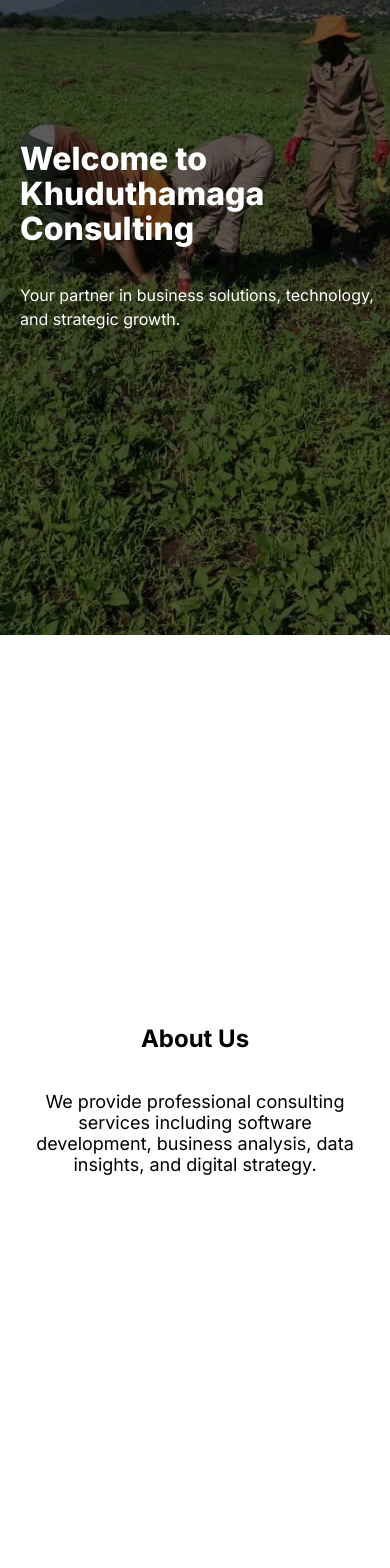
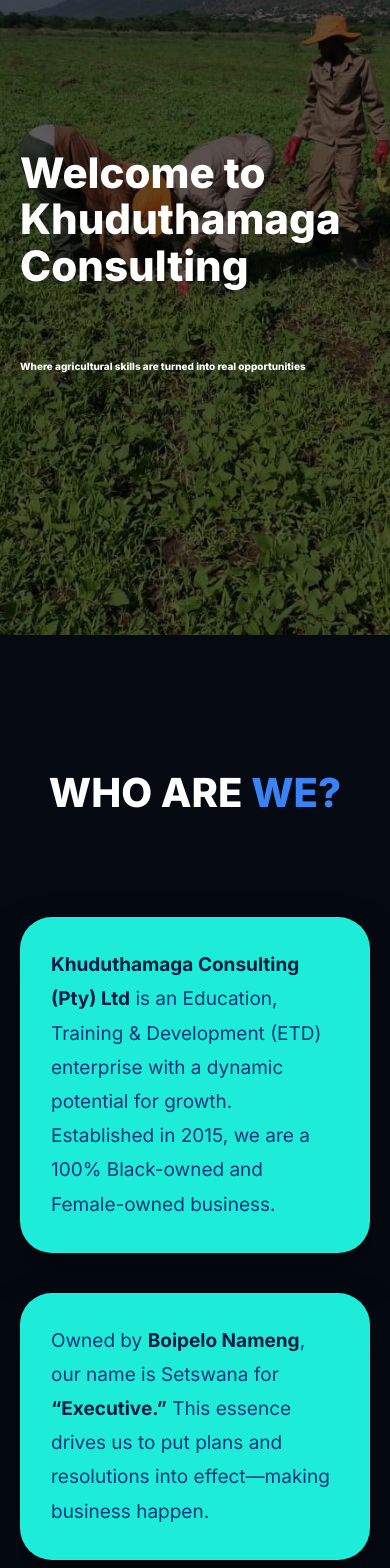
Before and after one commit to JosephMotshana/khuduthamaga, a React (Vite) app: page / in a window 390 px wide. Shown: the part 209-1777 px from the top of the page. Built offline with nearby package versions, Linux system fonts and the light colour scheme.

Commit message:
I just finished with the about us page

```diff
--- a/src/App.jsx
+++ b/src/App.jsx
@@ -18,21 +18,34 @@ function App() {
       {/* HERO SECTION */}
       <header className="hero" id="home">
         <h1>Welcome to Khuduthamaga Consulting</h1>
-          <p>Your partner in business solutions, technology,
-          and strategic growth.</p>
+          <p>Where agricultural skills are turned into real opportunities</p>
 
         {/* <button className="cta-btn">Get Started</button> */}
       </header>
 
+<section className="About" id="about">
+  <div className="About-container">
+    {/* Heading stays outside the boxes */}
+    <h2 className="About-title">WHO ARE <span>WE?</span></h2>
 
-      {/*About*/}
-      <section className="About"id="about">
-        <h2>About Us</h2>
+    <div className="Boxes-wrapper">
+      {/* Box 1 */}
+      <div className="Text-card">
         <p>
-          We provide professional consulting services including software development,
-          business analysis, data insights, and digital strategy.
+          <strong>Khuduthamaga Consulting (Pty) Ltd</strong> is an Education, Training & Development (ETD) enterprise with a dynamic potential for growth. Established in 2015, we are a 100% Black-owned and Female-owned business.
         </p>
-      </section>
+      </div>
+
+      {/* Box 2 */}
+      <div className="Text-card">
+        <p>
+          Owned by <strong>Boipelo Nameng</strong>, our name is Setswana for <strong>“Executive.”</strong> This essence drives us to put plans and resolutions into effect—making business happen.
+        </p>
+        {/* <button className="About-btn">Explore Features</button> */}
+      </div>
+    </div>
+  </div>
+</section>
 
       {/* SECTION */}
       <section className="Services"id="services">
--- a/src/global.css
+++ b/src/global.css
@@ -102,7 +102,32 @@ html, body {
 .hero p {
   font-size: 20px;
   line-height: 1.5;
-  max-width: 650px;
+  max-width: fit-content;    /* Ensures the animation stops at the end of the text */
+  font-weight: 800 !important;
+
+  /* Animation Setup */
+  overflow: hidden;          /* Hides characters before they are typed */
+  white-space: nowrap;       /* Keeps text on one line */
+  border-right: 3px solid;   /* The "cursor" */
+  display: block;            /* Ensures it stays on its own line */
+  text-align: left;          /* Keeps text to the left */
+
+  /* Typing logic: change 3.5s to make it faster or slower */
+  animation:
+    typing 3.5s steps(40, end) forwards,
+    blink-caret 0.75s step-end infinite;
+}
+
+/* The typing effect: width grows from 0 to full */
+@keyframes typing {
+  from { width: 0; }
+  to { width: 100%; }
+}
+
+/* The blinking cursor effect */
+@keyframes blink-caret {
+  from, to { border-color: transparent; }
+  50% { border-color: transparent; } /* Change 'black' to your text color */
 }
 
 /* SLIDESHOW ANIMATION (4s screentime each) */
@@ -126,6 +151,7 @@ html, body {
 /* MOBILE RESPONSIVENESS */
 @media screen and (max-width: 768px) {
   .navbar {
+    position: absolute;
     width: 100% !important;
     padding: 8px 10px !important;
     top: 80px !important;
@@ -164,45 +190,134 @@ html, body {
   }
 
   /* HERO ADJUSTMENTS */
-  .hero {
-    padding: 100px 10px 60px 20px !important; /* Kept closer to navbar as requested */
+ /* HERO ADJUSTMENTS */
+.hero {
+    padding: 100px 10px 60px 20px !important;
     background-attachment: scroll !important;
-  }
+
+    /* Add these lines below */
+    background-size: cover !important;      /* Forces image to fill the area */
+    background-position: center !important;  /* Keeps the main subject centered */
+    background-repeat: no-repeat !important; /* Prevents tiling */
+    width: 100%;                             /* Ensures it spans the screen */
+}
 
   .hero h1 {
-    font-size: 32px !important;
+    font-size: 42px !important;
   }
 
   .hero p {
-    font-size: 16px !important;
+    font-size: 10px !important;
+    top: 40px !important;
   }
 }
 
-/* About SECTION */
-.About{
+.About {
+  /* This increases the background height to fill the entire screen */
   min-height: 100vh;
-  padding-top: 90px;
-  padding-left: 20px;
-  padding-right: 20px;
+  padding: 80px 10%;
+  background: #050a12;
 
+  /* These lines ensure the boxes stay centered in the middle of the tall background */
+  display: flex;
+  align-items: center;
+  justify-content: center;
+  color: #ffffff; /* Set default text to white for visibility */
+}
+
+.About-container {
+  max-width: 1200px; /* Slightly wider for a "bigger" feel */
+  width: 100%;
+  margin: 0 auto;
+}
+
+/* Heading outside the boxes */
+.About-title {
+  font-size: 52px; /* Increased size for a more "grand" look */
+  font-weight: 800;
+  margin-bottom: 100px;
+  text-align: left;
+  color: #ffffff;
+}
+
+.About-title span {
+  color: #3b82f6;
+}
+
+/* Wrapper for the two boxes */
+.Boxes-wrapper {
+  display: flex;
+  gap: 40px; /* Increased gap for better spacing */
+}
+
+/* The individual rounded boxes */
+.Text-card {
+  flex: 1;
+  background: rgb(28, 236, 216);
+  padding: 60px; /* Increased padding to make the boxes themselves look bigger */
+  border-radius: 32px; /* Smoother, larger round edges */
+  border: 1px solid rgba(255, 255, 255, 0.05);
+  box-shadow: 0 20px 40px rgba(0, 0, 0, 0.4);
   display: flex;
   flex-direction: column;
   justify-content: center;
-  align-items: center;
-
-  text-align: center;
-  background: white;
 }
 
-
-.About h1 {
-  font-size: 40px;
-  margin-bottom: 10px;
+.Text-card p {
+  font-size: 19px; /* Slightly larger font for readability */
+  line-height: 1.8;
+  color: #03357a;
+  margin: 0;
 }
 
-.About p {
-  font-size: 18px;
-  margin-bottom: 25px;
+.Text-card strong {
+  color: #011c42; /* Darker strong text to contrast against the bright box */
+}
+
+/* Responsive adjustment */
+@media (max-width: 968px) {
+  .About {
+    height: auto;
+    padding: 100px 20px;
+  }
+  .Boxes-wrapper {
+    flex-direction: column;
+  }
+  .About-title {
+    font-size: 40px;
+    text-align: center;
+  }
+}
+
+/* Action button inside the second box
+.About-btn {
+  align-self: flex-start;
+  margin-top: 25px;
+  background-color: #2563eb;
+  color: white;
+  padding: 12px 28px;
+  border-radius: 50px;
+  border: none;
+  font-weight: 600;
+  cursor: pointer;
+  transition: background 0.3s;
+} */
+
+/* .About-btn:hover {
+  background-color: #1d4ed8;
+} */
+
+/* Responsive adjustment for small screens */
+@media (max-width: 850px) {
+  .Boxes-wrapper {
+    flex-direction: column;
+  }
+  .About-title {
+    text-align: center;
+  }
+  .Text-card {
+    padding: 30px;
+  }
 }
 
 /* Services SECTION */
```
Also changed, not shown: src/assets/ORGANOGRAM.png (added).
